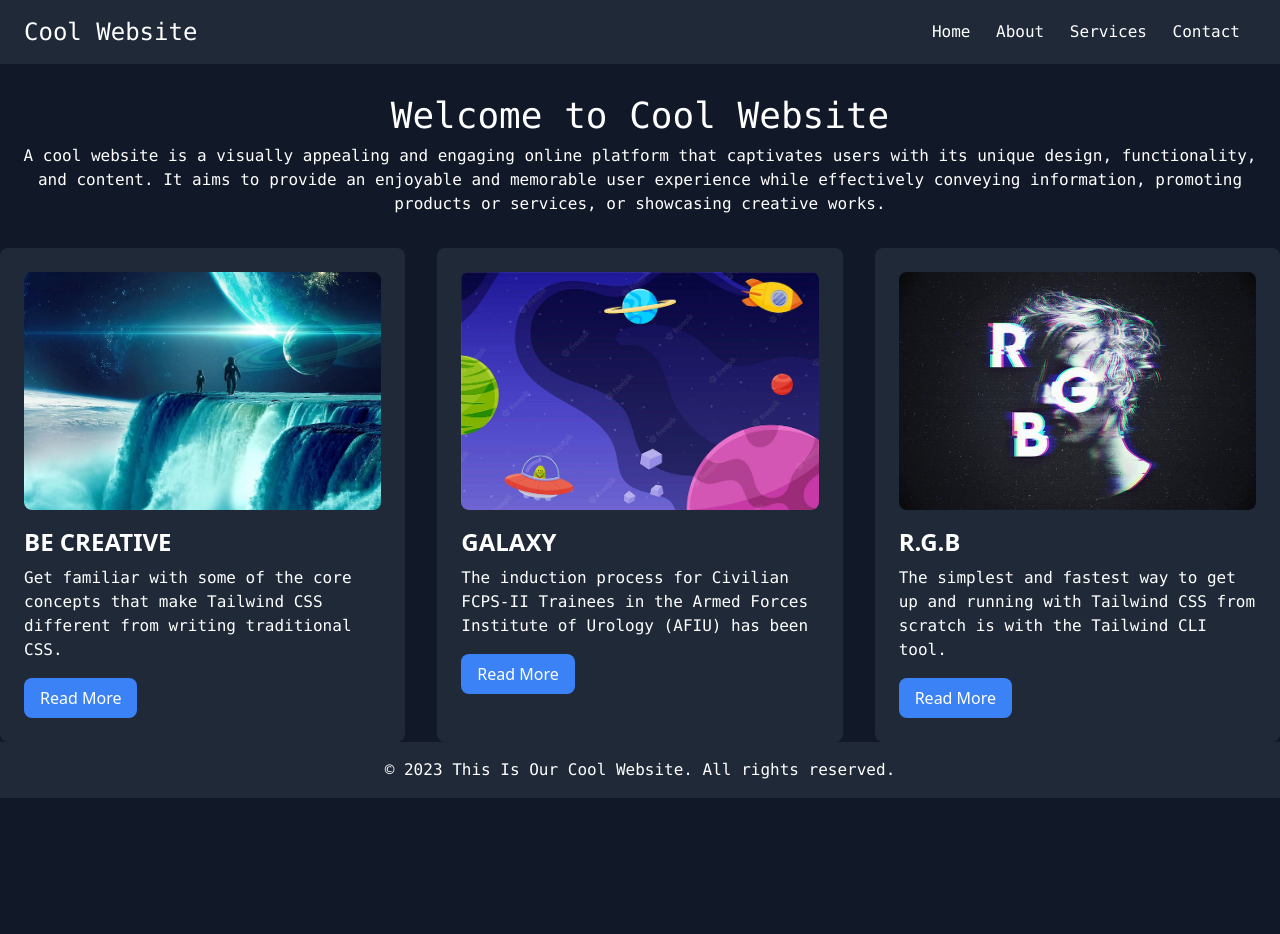
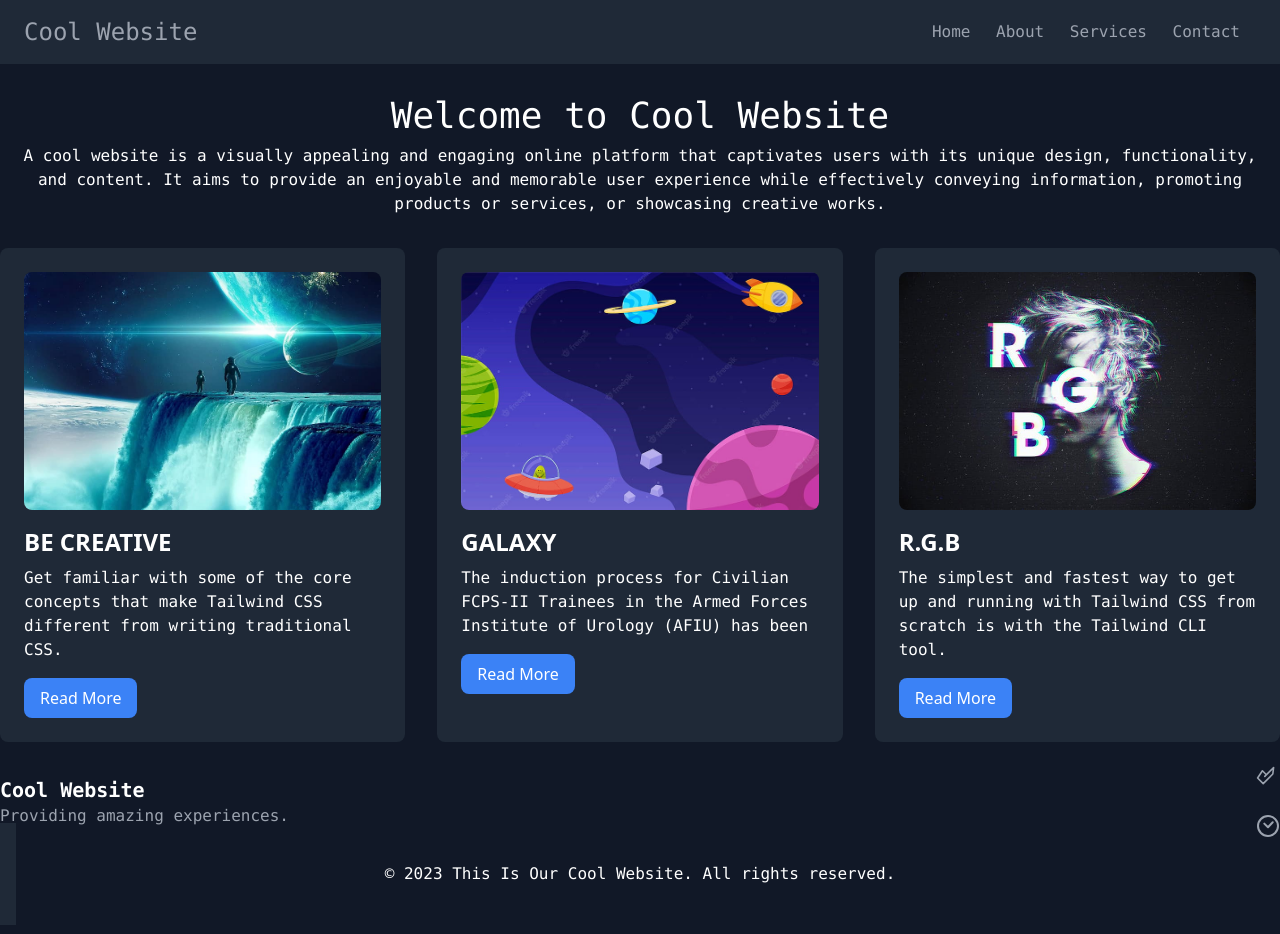
Before and after one commit to Usamakz/Cool-website, a plain HTML site: page index.html in a window 1280 px wide. Before the commit the page ends 800 px from the top, so only its background shows below. Drawn offline with nearby package versions, Linux system fonts and the light colour scheme.

Commit message:
feat: first commit

```diff
--- a/index.html
+++ b/index.html
@@ -12,10 +12,10 @@
 <body class="bg-gray-900 text-white">
     <!-- navbar -->
     <nav class="bg-gray-800 py-4 px-6">
-        <div class="container mx-auto flex justify-between items-center">
+        <div class="container mx-auto flex justify-between items-center text-gray-400 hover:text-white mr-4">
           <a href="#" class="text-2xl font-mono">Cool Website</a>
           <div  class="font-mono">
-            <a href="#" class="mr-4">Home</a>
+            <a href="#  " class="mr-4">Home</a>
             <a href="#" class="mr-4">About</a>
             <a href="#" class="mr-4">Services</a>
             <a href="#" class="mr-4">Contact</a>
@@ -51,8 +51,29 @@
       </div>
     </section>
   </main>
-  <!-- Footer -->
-  <footer class="bg-gray-800 py-4 px-4 text-center">
+  <!-- footer section start -->
+
+  <footer class="bg-gray-900 text-white py-6">
+    <div class="container mx-auto flex flex-col md:flex-row items-center justify-between">
+      <div class="mb-4 md:mb-0">
+        <h3 class="text-xl font-bold font-mono">Cool Website</h3>
+        <p class="text-gray-400 font-mono">Providing amazing experiences.</p>
+      </div>
+      <div>
+        <a href="#" class="text-gray-400 hover:text-white mr-4">
+          <svg class="w-6 h-6" xmlns="http://www.w3.org/2000/svg" viewBox="0 0 30 30" fill="none" stroke="currentColor" stroke-width="2" stroke-linecap="round" stroke-linejoin="round">
+            <path d="M22 2L11 13M22 2l-9 9-5-5L2 15l7 7 12-12z" />
+          </svg>
+        </a>
+        <a href="#" class="text-gray-400 hover:text-white">
+          <svg class="w-6 h-6" xmlns="http://www.w3.org/2000/svg" viewBox="0 0 24 24" fill="none" stroke="currentColor" stroke-width="2" stroke-linecap="round" stroke-linejoin="round">
+            <circle cx="12" cy="12" r="10" />
+            <path d="M16.7 8.3L12 13.3l-3.7-3.7" />
+          </svg>
+        </a>
+      </div>
+    </div>
+    <footer-two class="bg-gray-800 py-4 px-4 text-center">
     <p class="font-mono">&copy; 2023 This Is Our Cool Website. All rights reserved.</p>
   </footer>
 </body>
```
